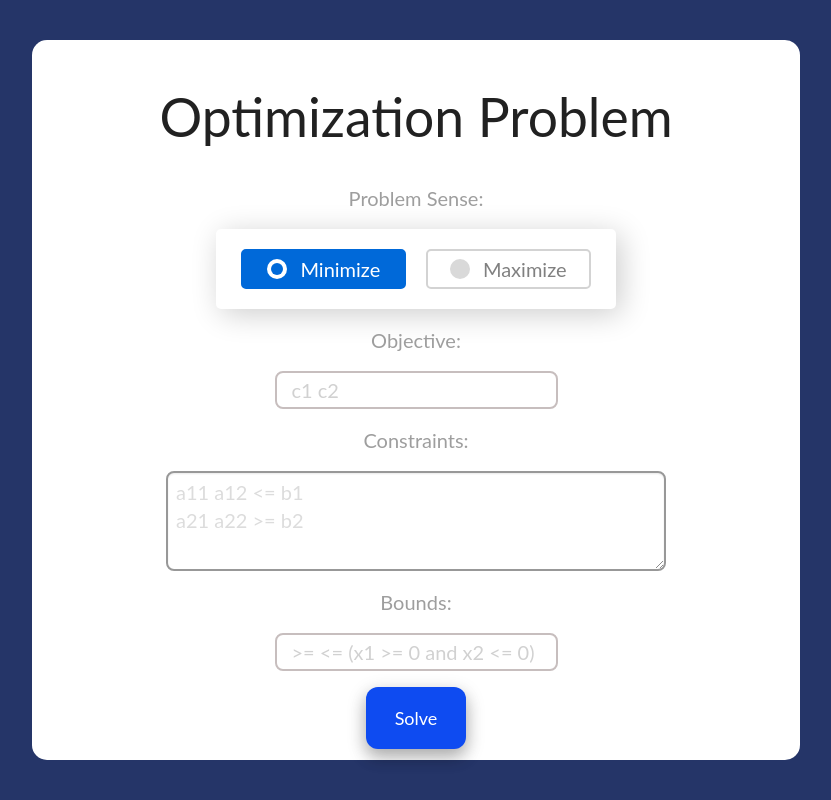
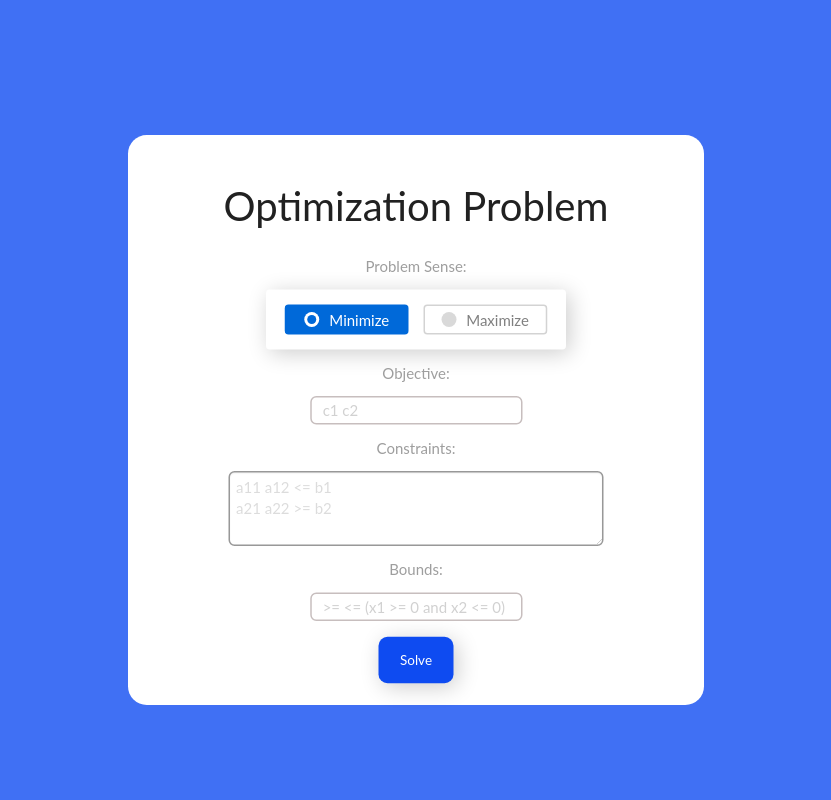
Before and after one commit to thangbuiq/LinearProgramming-Django-Pulp, a Django app: page / in a window 1280 px wide. Shown: the whole page, without its empty margins (224-1055 px from the left). Run offline with Django 4.2, Linux system fonts and the light colour scheme.

Commit message:
@thangbuiq - CSS

```diff
--- a/lp/static/style.css
+++ b/lp/static/style.css
@@ -1,18 +1,19 @@
 form {
     display: flex;
     flex-direction: column;
-    height: 90vh;
+    height: 95vh;
     max-width: 60%;
     margin-top: 5vh;
     align-items: center;
-    border-radius: 15px;
+    border-radius: 25px;
     justify-content: center;
     background-color: white;
     gap: 16px;
+    transform: scale(0.75);
 }
 
 body {
-    background: rgba(37, 53, 104) no-repeat;
+    background: #4070f4 no-repeat;
     background-repeat: no-repeat;
     background-size: cover;
     font-family: 'Lato', sans-serif;
@@ -26,16 +27,18 @@ h2 {
 }
 
 
-
 .button {
     border-radius: 12px;
     position: relative;
     background-color: #0e4bf1;
     border: none;
+    display: block;
     font-size: 18px;
+    margin-top: 5px;
     color: #FFFFFF;
     padding: 20px;
     width: 100px;
+    position: relative;
     box-sizing: border-box;
     align-items: center;
     text-align: center;
@@ -43,8 +46,11 @@ h2 {
     transition-duration: 0.4s;
     text-decoration: none;
     overflow: hidden;
+    transition: all .2s ease-out;
+    -webkit-transition: all .2s ease-out;
+    box-shadow: 5px 5px 30px rgba(0, 0, 0, 0.2);
     cursor: pointer;
-    box-shadow: 0 8px 16px 0 rgba(0, 0, 0, 0.2), 0 6px 20px 0 rgba(0, 0, 0, 0.19);
+    outline: none;
 }
 
 .button:hover {
@@ -332,6 +338,7 @@ a {
     form {
         max-width: 100%;
         border-radius: 0px;
+        transform: scale(1);
     }
 
     h2 {
@@ -352,6 +359,11 @@ a {
         margin: 0 5px;
     }
 
+    .popup {
+        border-radius: 15px;
+        width: 95%;
+    }
+
     .button {
         margin-bottom: 25px;
         height: 35%;
--- a/lp/templates/lp/form.html
+++ b/lp/templates/lp/form.html
@@ -46,6 +46,9 @@
         $('.overlay').removeClass('show');
       });
     });
+  </script>
+  <script>
+    document.addEventListener("touchstart", function() {},false); // add this junk to make iOS observe the :active state for touch
   </script>
     {% endblock javascript %}
     <!--
```
